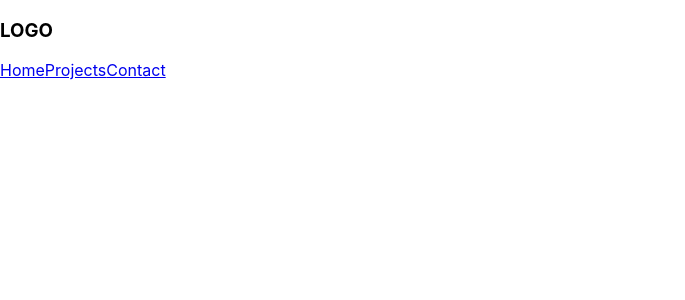
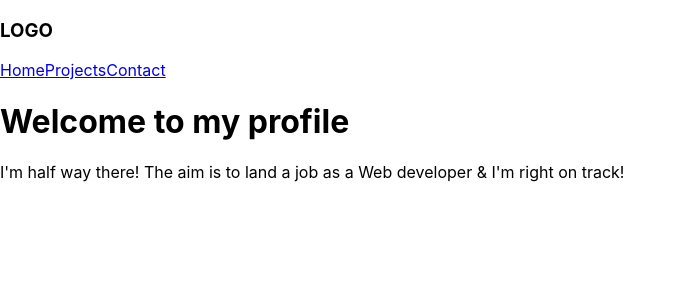
Before and after one commit to ObianuoObi/react-portfolio, a React (Create React App) app: page / in a window 1280 px wide. Shown: the top 300 px of the page, without its empty margins (0-685 px from the left). Built offline with nearby package versions, Linux system fonts and the light colour scheme.

Commit message:
passed props to Home component

```diff
--- a/src/App.js
+++ b/src/App.js
@@ -1,15 +1,18 @@
 import Header from './components/Header';
+import Home from './components/Home';
 
 function App() {
-  return <>
+  const title = "Welcome to my profile";
+  return (
 
-  <Header/>
+    <>
 
+      <Header />
+      <Home title={title}/>
 
+    </>
 
-
-
-  </>
+  )
 }
 
 export default App;
--- a/src/components/Home.js
+++ b/src/components/Home.js
@@ -1,9 +1,12 @@
-function Home () {
+function Home (props) {
     return (
         <main>
-  <h1>Welcome to my Portfolio</h1>
+  <h1>{props.title}</h1>
+
   <p> I'm half way there! The aim is to land a job as a Web developer & I'm right on track!</p>
+
 </main>
+
     )
 }
 
```
